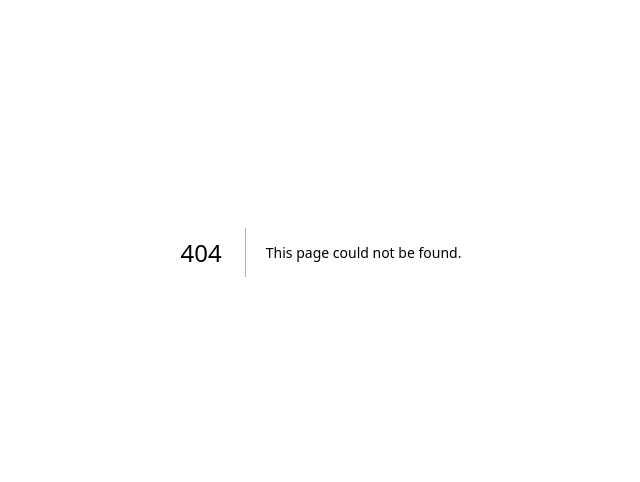
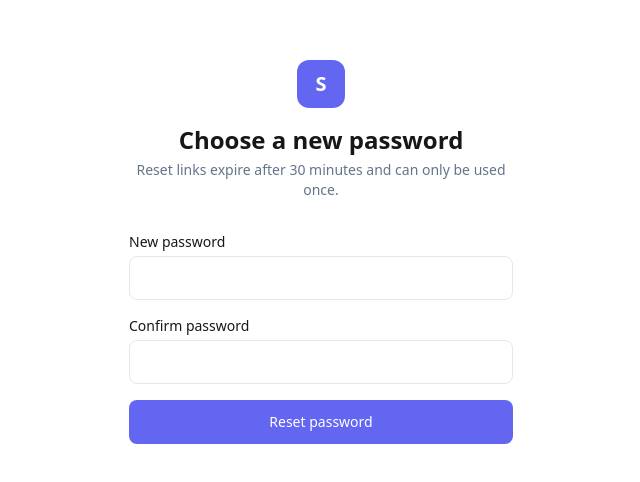
Before and after one commit to camster91/synapse, a Next.js app: page /reset-password in a window 1280 px wide. Before the commit this address had no page. Shown: the part 148-630 px from the top of the page, without its empty margins (319-959 px from the left). Built offline with nearby package versions, Linux system fonts and the light colour scheme.

Commit message:
feat(auth): add reset password completion screen

```diff
--- /dev/null
+++ b/src/app/reset-password/page.tsx
@@ -0,0 +1,83 @@
+"use client";
+
+import { useEffect, useState } from "react";
+
+export default function ResetPasswordPage() {
+  const [token, setToken] = useState("");
+  const [password, setPassword] = useState("");
+  const [confirmPassword, setConfirmPassword] = useState("");
+  const [message, setMessage] = useState("");
+  const [error, setError] = useState("");
+  const [submitting, setSubmitting] = useState(false);
+  const [complete, setComplete] = useState(false);
+
+  useEffect(() => {
+    setToken(new URLSearchParams(window.location.search).get("token") ?? "");
+  }, []);
+
+  const submit = async (event: React.FormEvent) => {
+    event.preventDefault();
+    if (submitting) return;
+    setError("");
+    setMessage("");
+    if (!token) {
+      setError("This reset link is invalid or incomplete.");
+      return;
+    }
+    if (password !== confirmPassword) {
+      setError("The passwords do not match.");
+      return;
+    }
+    setSubmitting(true);
+    try {
+      const response = await fetch("/api/auth/reset-password", {
+        method: "POST",
+        headers: { "Content-Type": "application/json" },
+        body: JSON.stringify({ token, password }),
+      });
+      if (!response.ok) {
+        setError("This reset link is invalid, expired, or has already been used.");
+        return;
+      }
+      setComplete(true);
+      setPassword("");
+      setConfirmPassword("");
+      setMessage("Your password has been reset. Previous signed-in sessions will no longer be accepted.");
+    } catch {
+      setError("Unable to reset your password. Check your connection and try again.");
+    } finally {
+      setSubmitting(false);
+    }
+  };
+
+  return (
+    <div className="min-h-screen flex items-center justify-center bg-background px-4">
+      <main className="w-full max-w-sm">
+        <div className="text-center mb-8">
+          <div className="inline-flex items-center justify-center w-12 h-12 rounded-xl bg-primary text-primary-foreground text-xl font-bold mb-4">S</div>
+          <h1 className="text-2xl font-bold text-foreground">Choose a new password</h1>
+          <p className="text-sm text-muted-foreground mt-1">Reset links expire after 30 minutes and can only be used once.</p>
+        </div>
+
+        {message && <div role="status" className="mb-4 p-3 text-sm rounded-lg bg-muted text-foreground">{message}</div>}
+        {error && <div role="alert" className="mb-4 p-3 text-sm rounded-lg bg-destructive/10 text-destructive">{error}</div>}
+
+        {!complete ? (
+          <form onSubmit={submit} className="space-y-4" aria-busy={submitting}>
+            <div>
+              <label htmlFor="reset-password" className="block text-sm font-medium text-foreground mb-1">New password</label>
+              <input id="reset-password" type="password" autoComplete="new-password" minLength={8} maxLength={128} required value={password} onChange={(event) => setPassword(event.target.value)} disabled={submitting} className="w-full min-h-11 px-3 py-2 bg-background border border-input rounded-lg text-sm focus:outline-none focus:ring-2 focus:ring-ring disabled:opacity-60" />
+            </div>
+            <div>
+              <label htmlFor="reset-password-confirm" className="block text-sm font-medium text-foreground mb-1">Confirm password</label>
+              <input id="reset-password-confirm" type="password" autoComplete="new-password" minLength={8} maxLength={128} required value={confirmPassword} onChange={(event) => setConfirmPassword(event.target.value)} disabled={submitting} className="w-full min-h-11 px-3 py-2 bg-background border border-input rounded-lg text-sm focus:outline-none focus:ring-2 focus:ring-ring disabled:opacity-60" />
+            </div>
+            <button type="submit" disabled={submitting} className="w-full min-h-11 px-4 py-2 bg-primary text-primary-foreground rounded-lg text-sm font-medium disabled:opacity-60">{submitting ? "Resetting…" : "Reset password"}</button>
+          </form>
+        ) : (
+          <a href="/login" className="inline-flex min-h-11 w-full items-center justify-center rounded-lg bg-primary px-4 py-2 text-sm font-medium text-primary-foreground hover:bg-primary/90">Sign in</a>
+        )}
+      </main>
+    </div>
+  );
+}
```
